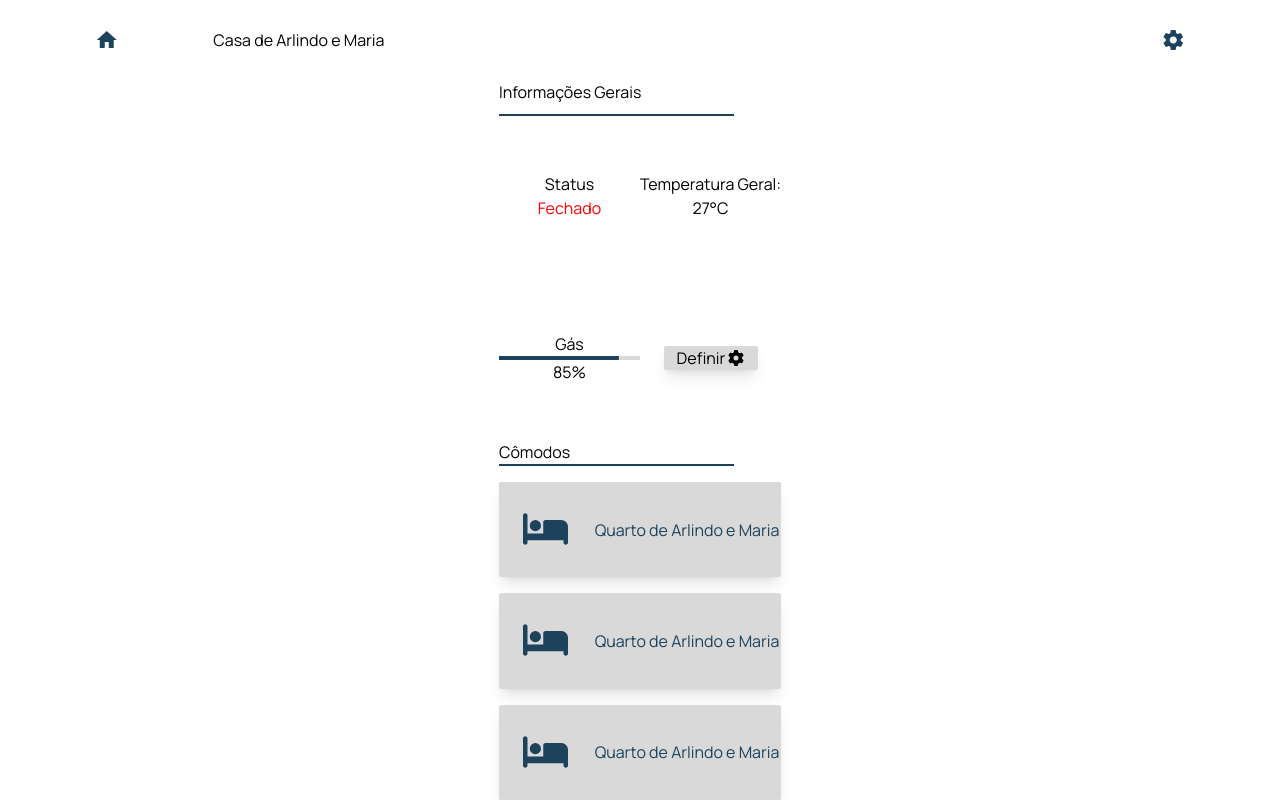
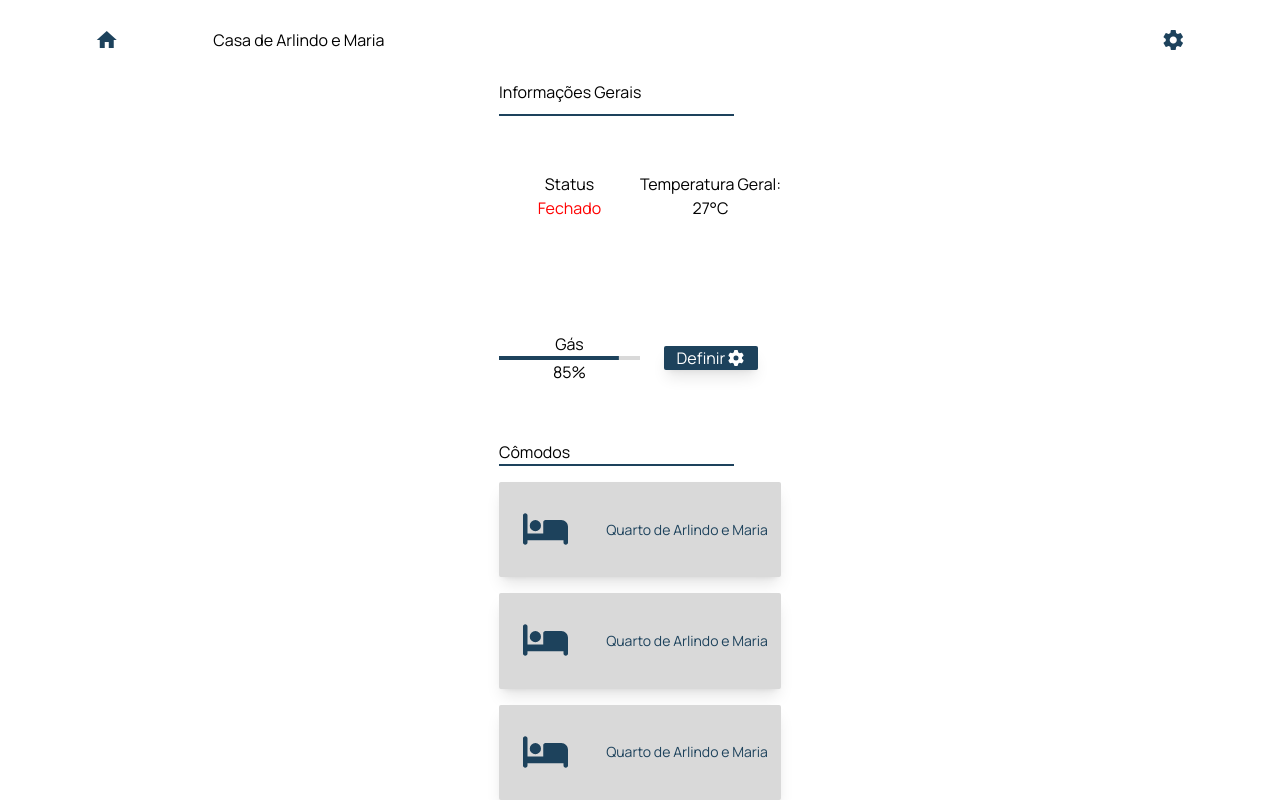
Before and after one commit to Gabriel-Tabarelli/Casa-Inteligente, an Angular app: page /tela-inicial in a window 1280 px wide. Built offline with nearby package versions, Linux system fonts and the light colour scheme.

Commit message:
Implementa css menu principal

```diff
--- a/src/app/app.component.html
+++ b/src/app/app.component.html
@@ -24,7 +24,7 @@
                             <p>85%</p>
                         </div>
                         <div class="flex items-center justify-center flex-col">
-                            <button class="w-2/3 h-fit bg-corFundoCard shadow-lg rounded-sm">Definir <fa-icon [icon]="faGear"></fa-icon></button>
+                            <button class="w-2/3 h-fit bg-corPrimaria text-white shadow-lg rounded-sm">Definir <fa-icon [icon]="faGear"></fa-icon></button>
                         </div>
                     </div>
                 </div>
@@ -38,7 +38,7 @@
                                 <fa-icon [icon]="faBed" class="text-4xl text-corPrimaria"></fa-icon>
                             </div>
                             <div class="flex w-4/6 h-full justify-center items-center">
-                                <p class="text-corPrimaria">Quarto de Arlindo e Maria</p>
+                                <p class="text-corPrimaria text-sm text-left">Quarto de Arlindo e Maria</p>
                             </div>
                         </div>
                     </div>
@@ -48,7 +48,7 @@
                                 <fa-icon [icon]="faBed" class="text-4xl text-corPrimaria"></fa-icon>
                             </div>
                             <div class="flex w-4/6 h-full justify-center items-center">
-                                <p class="text-corPrimaria">Quarto de Arlindo e Maria</p>
+                                <p class="text-corPrimaria text-sm text-left">Quarto de Arlindo e Maria</p>
                             </div>
                         </div>
                     </div>
@@ -58,7 +58,7 @@
                                 <fa-icon [icon]="faBed" class="text-4xl text-corPrimaria"></fa-icon>
                             </div>
                             <div class="flex w-4/6 h-full justify-center items-center">
-                                <p class="text-corPrimaria">Quarto de Arlindo e Maria</p>
+                                <p class="text-corPrimaria text-sm text-left">Quarto de Arlindo e Maria</p>
                             </div>
                         </div>
                     </div>
```
